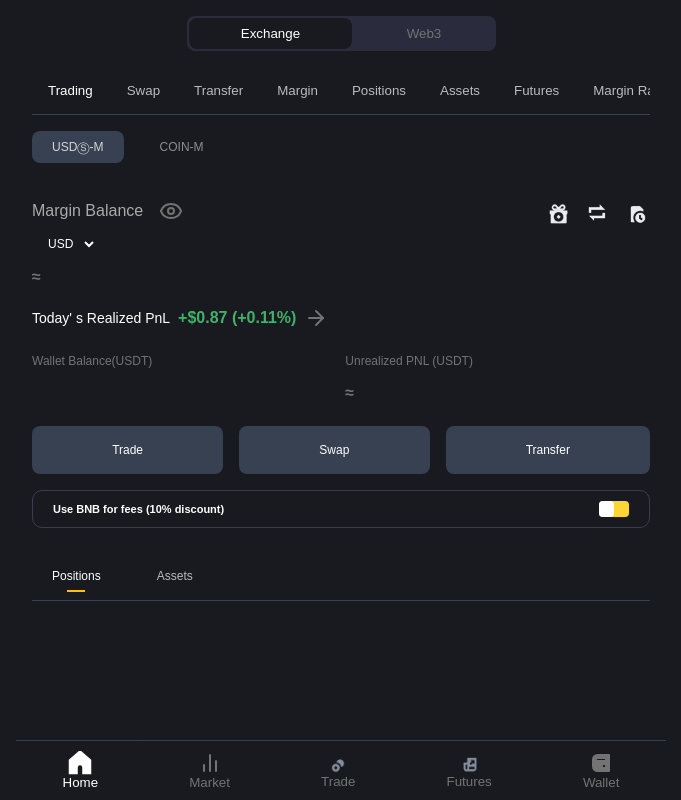
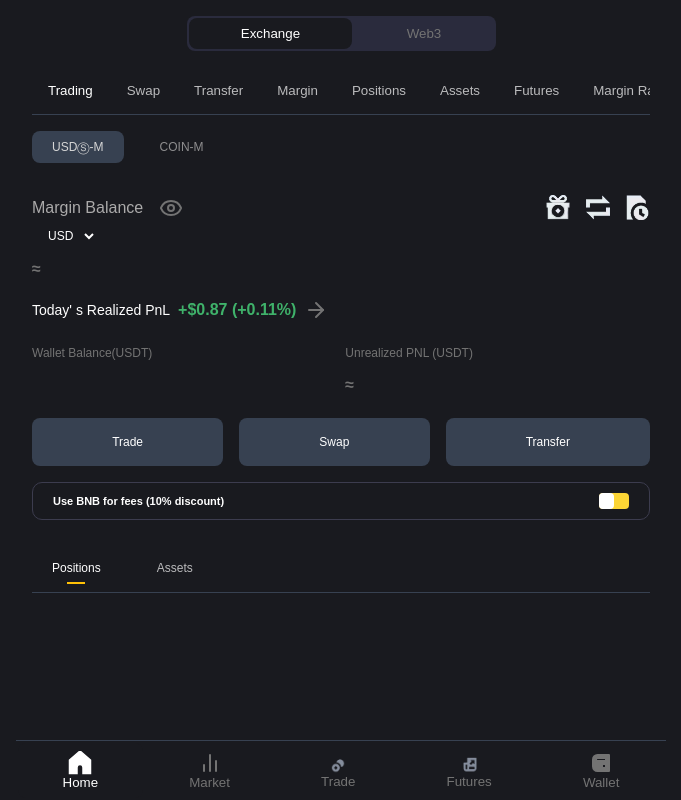
Before and after one commit to Tariq628/binance_clone, a Django app: template binance_app/templates/index.html in a window 1280 px wide. Shown: the whole page, without its empty margins (299-980 px from the left). Run offline with Django 5.2, Linux system fonts and the light colour scheme; the template is opened without the code that fills it, so the values that code supplies are empty; some web fonts are replaced.

Commit message:
UI changes

```diff
--- a/binance_app/templates/index.html
+++ b/binance_app/templates/index.html
@@ -55,10 +55,10 @@
             </svg>
           </div>
           <div class="flex-row icons">
-            <img class="icon-image" src="{% static "images/box1.png" %}" alt="" srcset="" />
+            <img class="icon-image" src="{% static "images/1.png" %}" alt="" srcset="" />
             <!-- <svg class="icon" style="color: #fff; width: 1.25rem; height: 1.25rem" viewBox="0 0 24 24" xmlns="http://www.w3.org/2000/svg"><path d="M21 7.5v3H2.5l7-7v4H21zM3 16.5v-3h18.5l-7 7v-4H3z" fill="currentColor"></path></svg> -->
-            <img class="icon-image" src="{% static "images/box2.png" %}" alt="" srcset="" />
-            <img class="icon-image" src="{% static "images/box3.png" %}" alt="" srcset="" />
+            <img class="icon-image" src="{% static "images/2.png" %}" alt="" srcset="" />
+            <img class="icon-image" src="{% static "images/3.png" %}" alt="" srcset="" />
           </div>
         </div>
         <div class="balance-wrapper">
@@ -113,7 +113,7 @@
           </div>
         </div>
         <div class="unknown-tabs" id="unknown-tabs">
-          <button class="tab-item" aria-selected="true">Positions</button>
+          <button class="tab-item tab-position" aria-selected="true">Positions</button>
           <button class="tab-item" aria-selected="false">Assets</button>
         </div>
         <div class="binance-cards">
--- a/static/css/index.css
+++ b/static/css/index.css
@@ -70,6 +70,11 @@ body {
     width: 50%;
 
     margin-bottom: 1rem;
+
+    .tab-position {
+      padding-left: 0 !important;
+      padding-right: 0 !important;
+    }
 
     .tab-item {
       color: #737373;
```
Also changed, not shown: static/images/1.png (added), static/images/2.png (added), static/images/3.png (added).
